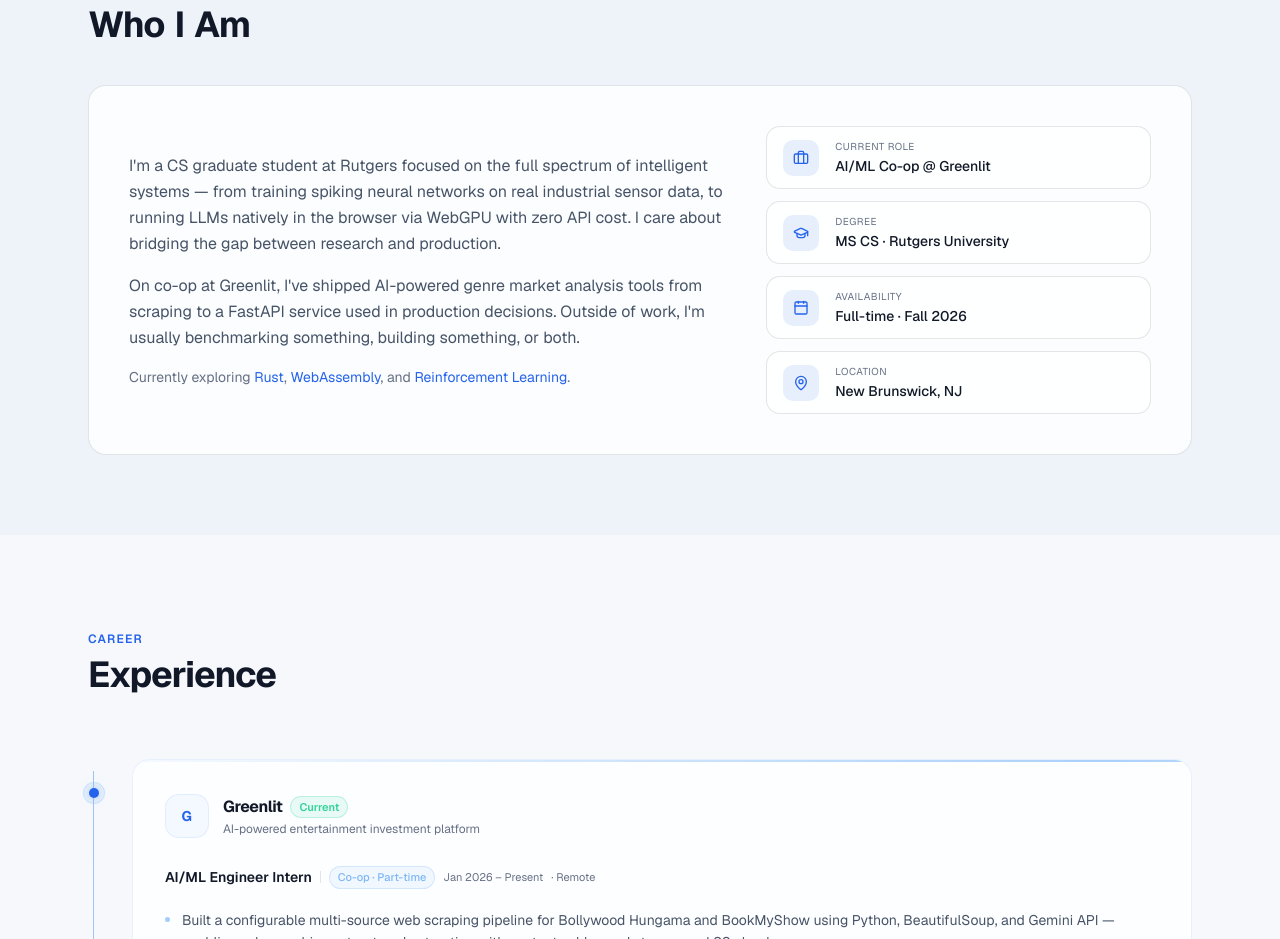
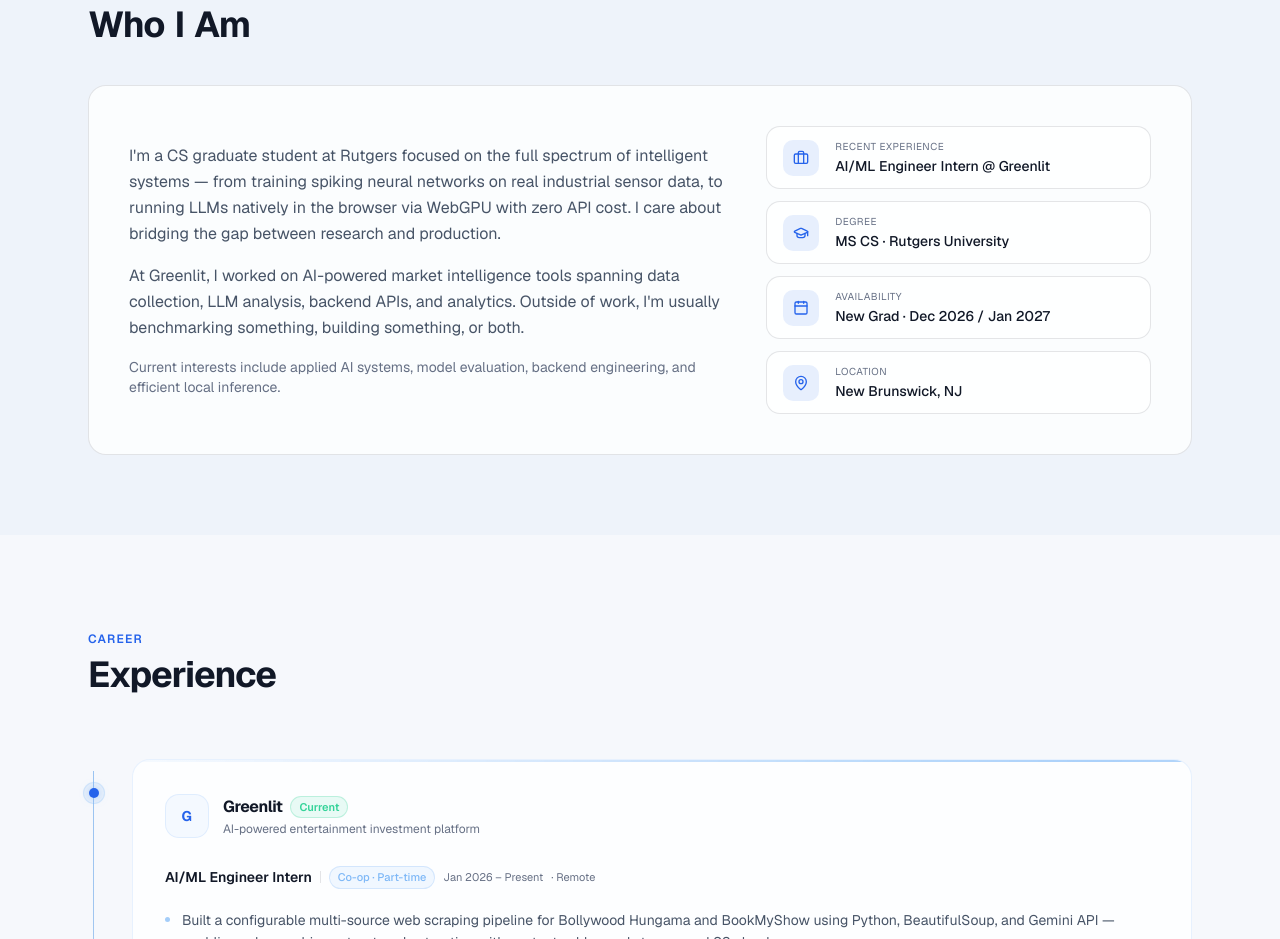
Before and after one commit to JenishPatel20/jenish-portfolio, a Next.js app: page / in a window 1280 px wide. Shown: the part 900-1839 px from the top of the page. Built offline with nearby package versions, Linux system fonts and the light colour scheme.

Commit message:
Update About section for current career status

```diff
--- a/src/components/about-section.tsx
+++ b/src/components/about-section.tsx
@@ -7,8 +7,8 @@
 const facts = [
   {
     Icon: Briefcase,
-    label: "Current Role",
-    value: "AI/ML Co-op @ Greenlit",
+    label: "Recent Experience",
+    value: "AI/ML Engineer Intern @ Greenlit",
   },
   {
     Icon: GraduationCap,
@@ -18,7 +18,7 @@
   {
     Icon: Calendar,
     label: "Availability",
-    value: "Full-time · Fall 2026",
+    value: "New Grad · Dec 2026 / Jan 2027",
   },
   {
     Icon: MapPin,
@@ -66,15 +66,13 @@
                 API cost. I care about bridging the gap between research and production.
               </p>
               <p className="text-base leading-relaxed" style={{ color: "var(--pg-text-2)" }}>
-                On co-op at Greenlit, I&apos;ve shipped AI-powered genre market analysis tools
-                from scraping to a FastAPI service used in production decisions. Outside of
-                work, I&apos;m usually benchmarking something, building something, or both.
+                At Greenlit, I worked on AI-powered market intelligence tools spanning data collection,
+                LLM analysis, backend APIs, and analytics. Outside of work, I&apos;m usually
+                benchmarking something, building something, or both.
               </p>
               <p className="text-sm" style={{ color: "var(--pg-text-3)" }}>
-                Currently exploring{" "}
-                <span style={{ color: "var(--pg-accent)" }}>Rust</span>,{" "}
-                <span style={{ color: "var(--pg-accent)" }}>WebAssembly</span>, and{" "}
-                <span style={{ color: "var(--pg-accent)" }}>Reinforcement Learning</span>.
+                Current interests include applied AI systems, model evaluation, backend engineering,
+                and efficient local inference.
               </p>
             </div>
 
```
